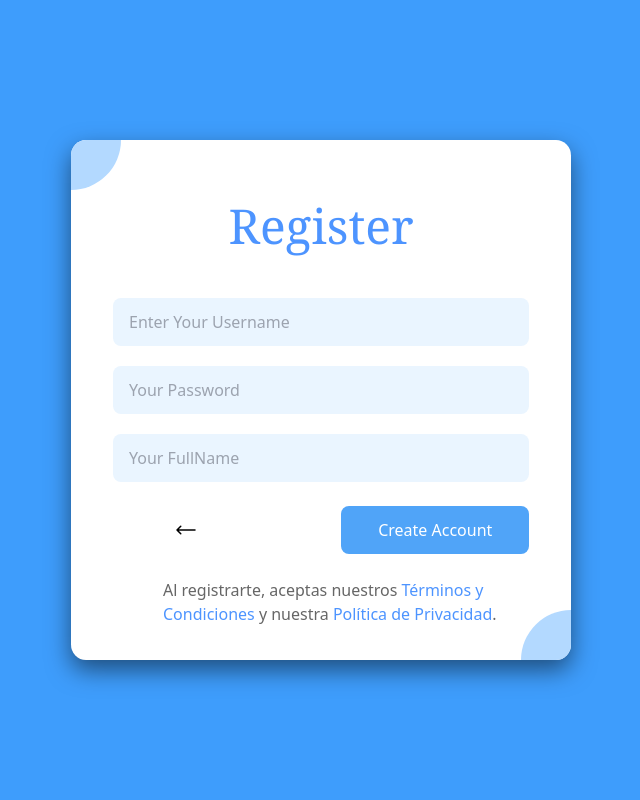
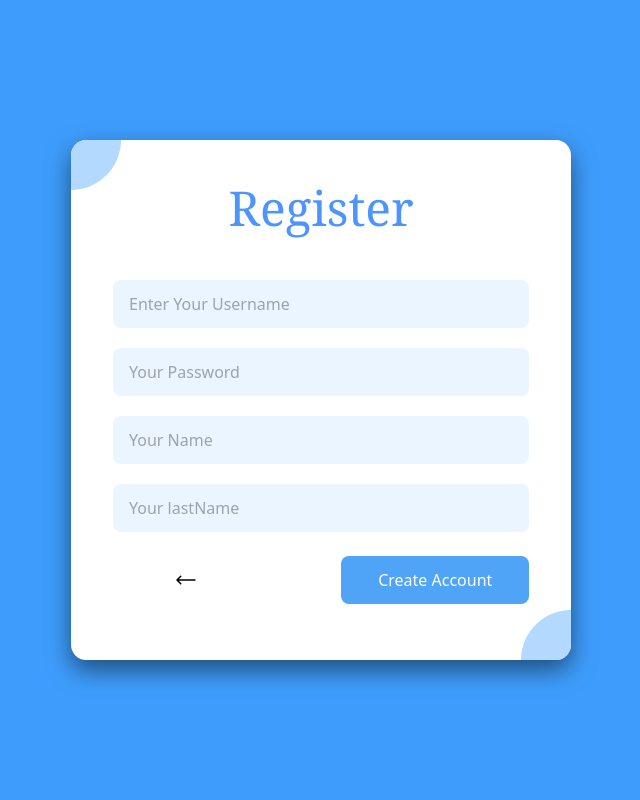
Before and after one commit to rom213/sora_project, a Flask app: page /users/register in a window 1280 px wide. Shown: the whole page, without its empty margins (319-959 px from the left). Run offline with Flask 2, Linux system fonts and the light colour scheme; some libraries are stand-ins or nearby versions.

Commit message:
agregue una nueva columna a la base (lastname) y tambien la implemente en el register

```diff
--- a/src/config.py
+++ b/src/config.py
@@ -5,9 +5,9 @@ class Config:
 class DevelopmentConfig(Config):
     DEBUG = True
     MYSQL_HOST = 'localhost'
-    MYSQL_USER = 'romario'
-    MYSQL_PASSWORD = '1234567'
-    MYSQL_DB = 'chat'
+    MYSQL_USER = 'root'
+    MYSQL_PASSWORD = '123456789'
+    MYSQL_DB = 'CHAT'
 
     SQLALCHEMY_DATABASE_URI = f'mysql+pymysql://{MYSQL_USER}:{MYSQL_PASSWORD}@{MYSQL_HOST}/{MYSQL_DB}?charset=utf8mb4'
 
--- a/src/routes/users.py
+++ b/src/routes/users.py
@@ -13,9 +13,11 @@ def register():
     if request.method == 'POST':
         username = request.form['username']
         password = request.form['password']
-        fullname = request.form['fullname']
+        name = request.form['name']
+        lastname = request.form['lastname']
 
-        user = User(username=username, password=generate_password_hash(password), fullname=fullname)
+
+        user = User(username=username, password=generate_password_hash(password), name=name,lastname=lastname)
 
         # Añadir el nuevo usuario a la base de datos
         try:
--- a/src/templates/auth/register.html
+++ b/src/templates/auth/register.html
@@ -7,10 +7,10 @@
     <form action="{{ url_for('users.register') }}" method="post"
         class="relative overflow-hidden before:absolute before:left-[-50px] before:top-[-50px] before:rounded-[50%] before:w-[100px] before:h-[100px] before:bg-[#b3d9ff] before:content-[''] after:absolute after:right-[-50px] after:bottom-[-50px] after:rounded-[50%] after:w-[100px] after:h-[100px] after:bg-[#b3d9ff] after:content-[''] w-[500px] h-[520px] rounded-[3%] p-3 shadow-xl bg-white"
         style="box-shadow: 0 10px 25px rgba(0, 0, 0, 0.507);">
-        <div class="flex justify-center items-center mt-[50px] mb-12">
+        <div class="flex justify-center items-center  mb-12 mt-8">
             <h1 class="text-[#4d94ff] text-5xl font-serif">Register</h1>
         </div>
-        <div class="grid group gap-5">
+        <div class="grid gap-5">
             <div class="grid group">
                 <label for="username"
                     class="text-[#000000a6] pl-10 font-normal hidden group-focus-within:block">Username:</label>
@@ -26,11 +26,18 @@
                     id="password" name="password" required>
             </div>
             <div class="grid group">
-                <label for="fullname"
-                    class="text-[#000000a6] pl-10 font-normal hidden group-focus-within:block">FullName:</label>
-                <input placeholder="Your FullName"
+                <label for="name"
+                    class="text-[#000000a6] pl-10 font-normal hidden group-focus-within:block">Name:</label>
+                <input placeholder="Your Name"
                     class="outline-none bg-[#eaf5ff] text-clip rounded-lg h-12 pl-4 ml-[30px] mr-[30px]" type="text"
-                    id="fullname" name="fullname" required>
+                    id="name" name="name" required>
+            </div>
+            <div class="grid group">
+                <label for="lastname"
+                    class="text-[#000000a6] pl-10 font-normal hidden group-focus-within:block">lastName:</label>
+                <input placeholder="Your lastName"
+                    class="outline-none bg-[#eaf5ff] text-clip rounded-lg h-12 pl-4 ml-[30px] mr-[30px]" type="text"
+                    id="lastname" name="lastname" required>
             </div>
 
             <div class="flex justify-between items-center mt-1">
@@ -47,11 +54,6 @@
             </div>
 
 
-        </div>
-        <div class="mt-6 flex justify-center text-balance ml-[80px]">
-            <p class="text-[#666]">Al registrarte, aceptas nuestros <a href="/terminos" class="text-[#4d94ff]">Términos
-                    y Condiciones</a> y nuestra <a href="/privacidad" class="text-[#4d94ff]">Política de Privacidad</a>.
-            </p>
         </div>
     </form>
 
--- a/src/templates/index.html
+++ b/src/templates/index.html
@@ -28,7 +28,7 @@
                 const messages = ref(JSON.parse('{{ messages|tojson|safe }}'));
                 let emojis = ref([
                 '😀', '😄', '😁', '😂', '🤣', '😊', '😍', '🥰', '🤭', '🤷',
-                '🙋‍♀️', '🙋', '🙈', '🙉', '🙊', '🐨', '🐯', '🌿', '☘', '🍀',
+                '🙋‍♀️', '🙋', '🙈', '🙉', '🙊', '🫦', '🐯', '🌿', '☘', '🍀',
                 '⚡', '🔥', '💥', '⛈', '🌞', '🎄', '💏', '😡', '😔', '🍉',
                 '🍊', '🏉', '🏊‍♂️', '🏄‍♀️', '🎯', '🪑', '👩‍🦯', '🎉', '🎂', '🎃',
                 '🕯', '🎁', '🎈', '🍪', '🍩', '🍻', '🥂', '🥳', '🤖', '👾',
@@ -41,7 +41,7 @@
                 '🏸', '🏒', '🏑', '🥅', '⛳', '🎣', '🤿', '🎽', '🏹', '🧑‍🎤',
                 '🧑‍🍳', '🧑‍🔬', '🧑‍🚀', '👶', '👨‍🍼', '🧓', '🦸‍♂️', '🦸‍♀️', '🦹‍♂️', '🦹‍♀️',
                 '🧙‍♂️', '🧙‍♀️', '🧚‍♂️', '🧚‍♀️', '🧞‍♂️', '🧞‍♀️', '🧜‍♂️', '🧜‍♀️', '🧛‍♂️', '🧛‍♀️',
-                '🧟‍♂️', '🧟‍♀️', '🧞'
+                '🖕','🥵','🤤','😈'
             ]);
                  // Cargar mensajes desde el servidor
                 const message = ref('');
```
Also changed, not shown: src/models/entities/User.py (+6 -3 lines).
